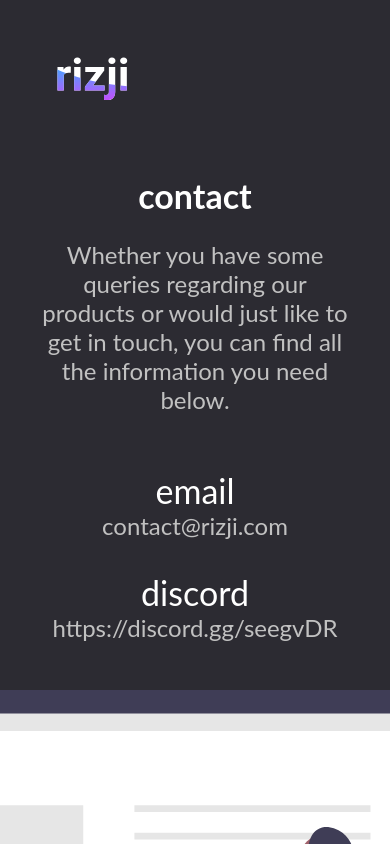
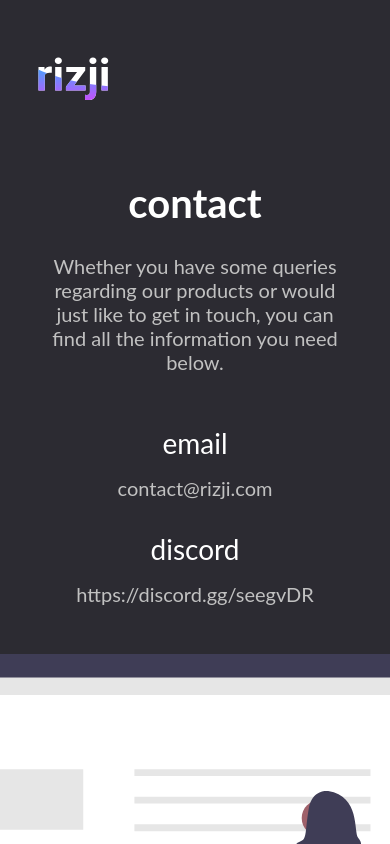
Before and after one commit to riz-l/portfolio-shop, a React (Create React App) app: page /contact in a window 390 px wide. Shown: the top 844 px of the page. Built offline with nearby package versions, Linux system fonts and the light colour scheme.

Commit message:
Made ContactPage responsive, and changed small-screen width for Header component

```diff
--- a/src/components/UI/Header/Header.styles.scss
+++ b/src/components/UI/Header/Header.styles.scss
@@ -42,6 +42,9 @@
 
 /*#region Media Queries */
 @media screen and (max-width: 1024px) {
+  .Header {
+    width: 90%;
+
     .Header__logo {
       transform: scale(0.7);
     }
@@ -54,5 +57,6 @@
       }
     }
   }
+}
 /*#endregion /Media Queries */
 /*#endregion /UI: Header */
--- a/src/components/pages/ContactPage/ContactPage.styles.scss
+++ b/src/components/pages/ContactPage/ContactPage.styles.scss
@@ -81,11 +81,26 @@
       text-align: center;
 
       h1 {
-        font-size: 34px;
+        font-size: 40px;
       }
 
       p {
-        font-size: 24px;
+        font-size: 20px;
+      }
+    }
+
+    .ContactPage__contact-details {
+      .ContactPage__contact-item {
+        .ContactPage__contact-item-title {
+          color: white;
+          font-size: 28px;
+        }
+
+        .ContactPage__contact-item-field {
+          color: #c1c1c1;
+          font-size: 20px;
+          padding-top: 1rem;
+        }
       }
     }
   }
--- a/src/components/pages/HomePage/HomePage.styles.scss
+++ b/src/components/pages/HomePage/HomePage.styles.scss
@@ -80,7 +80,7 @@
       text-align: center;
 
       h1 {
-        font-size: 34px;
+        font-size: 40px;
       }
 
       p {
```
Lines whose indentation alone changed are shown as unchanged.
